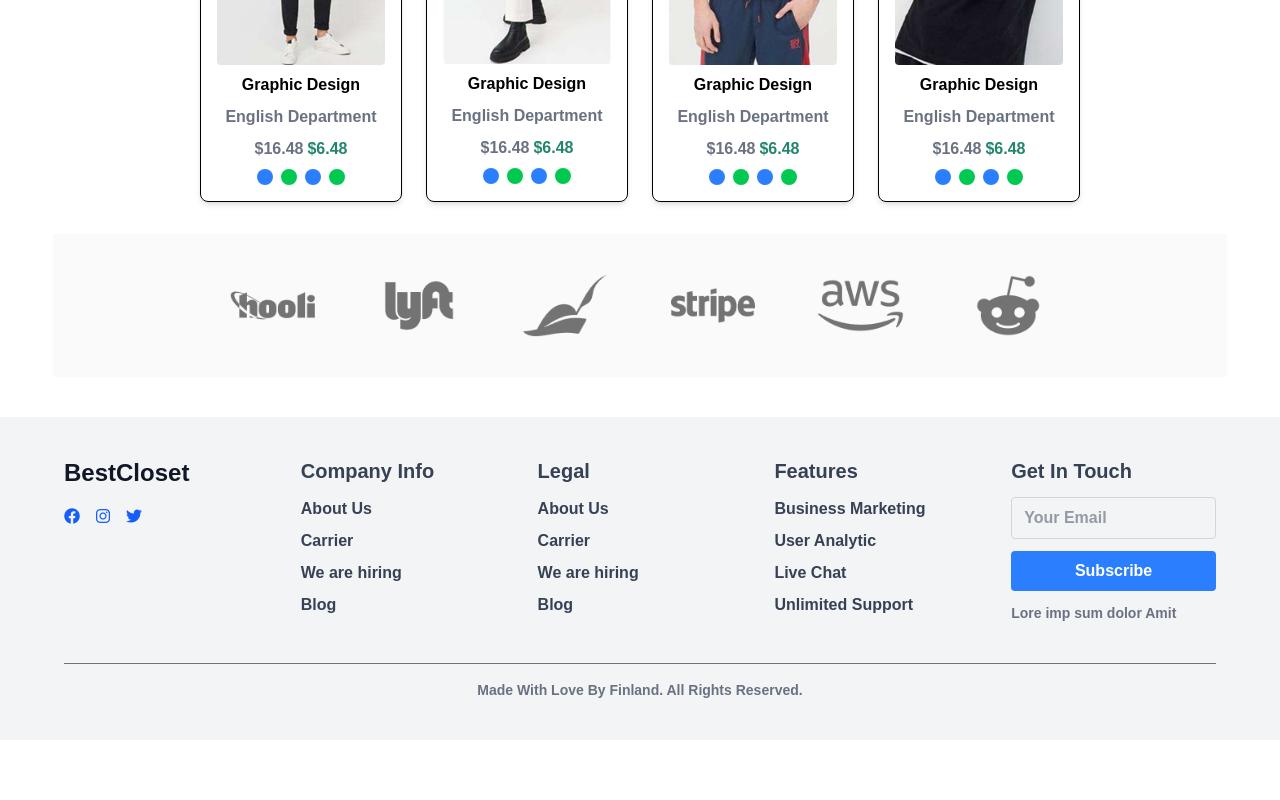
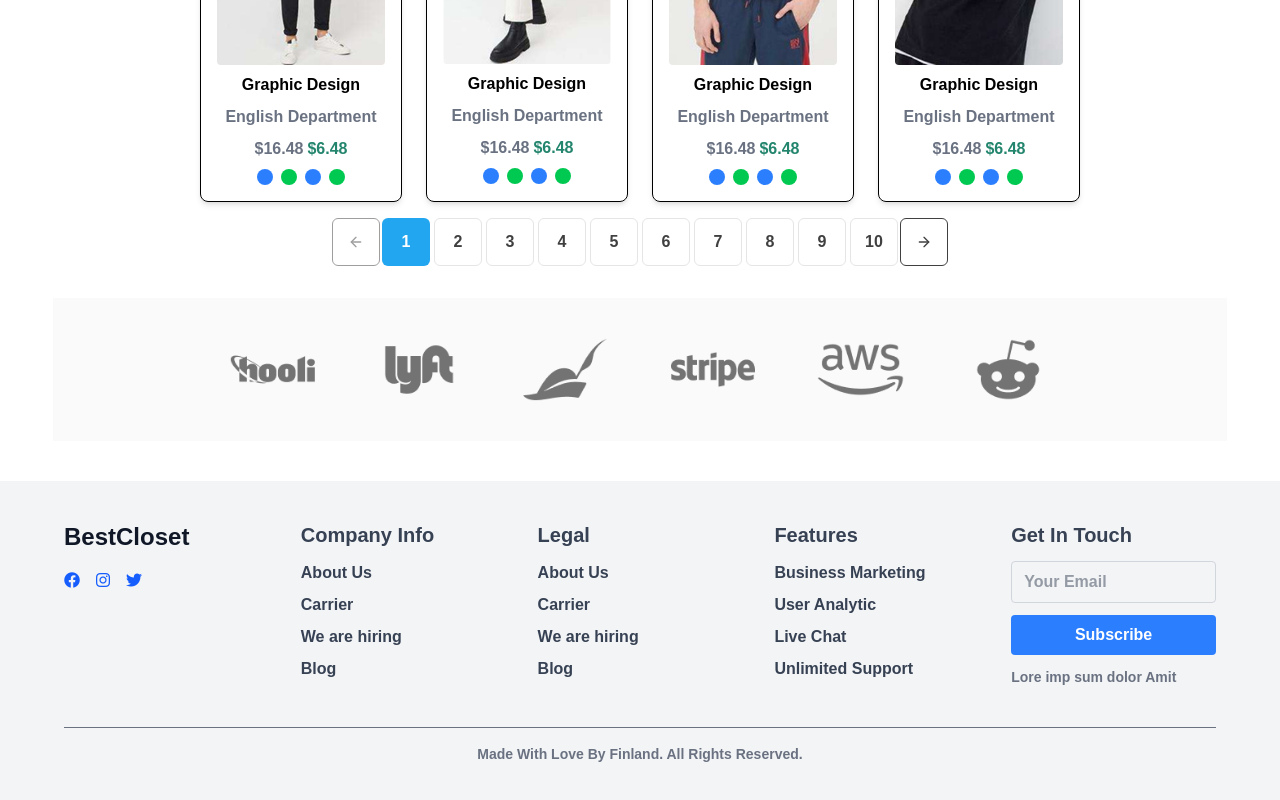
Before and after one commit to bernakocalar/BestCloset, a React (Vite) app: page /shop in a window 1280 px wide. Shown: the part 2089-2889 px from the top of the page. Before the commit the page ends 2829 px from the top, so only its background shows below. Built offline with nearby package versions, Linux system fonts and the light colour scheme.

Commit message:
feat: add BestSeller, Brands, Campaign, EditorsPick, and HeroSlider components; implement Pagination functionality; update HomePage and ShopPage to utilize new components; configure Tailwind CSS

```diff
--- /dev/null
+++ b/src/components/BestSeller.jsx
@@ -0,0 +1,29 @@
+import ProductCard from "./ProductCard";
+
+export default function BestSeller() {
+  const images = [
+    { src: "/assets/product-cover-5.png" },
+    { src: "/assets/product-cover-5 (1).png" },
+    { src: "/assets/product-cover-5 (2).png" },
+    { src: "/assets/product-cover-5 (3).png" },
+    { src: "/assets/product-cover-5 (4).png" },
+    { src: "/assets/product-cover-5 (5).png" },
+    { src: "/assets/product-cover-5 (6).png" },
+    { src: "/assets/product-cover-5 (7).png" },
+  ];
+  return (
+    <section className="flex flex-col mx-auto">
+      <div className="mx-auto text-center">
+        <h3>Featured Products</h3>
+        <h2>BESTSELLER PRODUCTS</h2>
+        <p>Problems trying to resolve the conflict between </p>
+      </div>
+
+      <div className="grid grid-cols-2 md:grid-cols-3 lg:grid-cols-4 gap-6 w-8/12 mx-auto">
+        {images.map((item, index) => (
+          <ProductCard key={index} src={item.src} />
+        ))}
+      </div>
+    </section>
+  );
+}
--- /dev/null
+++ b/src/components/Brands.jsx
@@ -0,0 +1,7 @@
+export default function Brands() {
+  return (
+    <div className="my-8">
+      <img src="/assets/desktop-clients-1.png"></img>
+    </div>
+  );
+}
--- a/src/containers/ShopPage.jsx
+++ b/src/containers/ShopPage.jsx
@@ -1,4 +1,6 @@
+import Brands from "../components/Brands";
 import ProductCard from "../components/ProductCard";
+import Pagination from "../shared/Pagination";
 
 export default function ShopPage() {
   const images = [
@@ -17,7 +19,7 @@ export default function ShopPage() {
     { src: "/assets/product-cover-5 (4).png" },
     { src: "/assets/product-cover-5 (5).png" },
     { src: "/assets/product-cover-5 (6).png" },
-        { src: "/assets/product-cover-5 (7).png" }
+    { src: "/assets/product-cover-5 (7).png" },
   ];
   return (
     <div className="w-11/12 mx-auto">
@@ -32,14 +34,13 @@ export default function ShopPage() {
       <div className="my-8"></div>
       <div className="grid grid-cols-1 md:grid-cols-3 lg:grid-cols-4 gap-6 w-9/12 mx-auto">
         {images.map((item, index) => (
-              <ProductCard
-                key={index}
-                src={item.src}
-              />
+          <ProductCard key={index} src={item.src} />
         ))}
       </div>
-          <div className="my-8"></div>
-          <img src="/assets/desktop-clients-1.png" ></img>
+      <div className="flex justify-center mt-4">
+        <Pagination totalPages={10} />
+      </div>
+      <Brands />
     </div>
   );
 }
--- a/src/pages/BestSeller.jsx
+++ /dev/null
@@ -1,30 +0,0 @@
-import ProductCard from "../components/ProductCard";
-
-export default function BestSeller(){
-    const images = [
-        { src: "/assets/product-cover-5.png" },
-        { src: "/assets/product-cover-5 (1).png" },
-        { src: "/assets/product-cover-5 (2).png" },
-        { src: "/assets/product-cover-5 (3).png" },
-        { src: "/assets/product-cover-5 (4).png" },
-        { src: "/assets/product-cover-5 (5).png" },
-        { src: "/assets/product-cover-5 (6).png" },
-        { src: "/assets/product-cover-5 (7).png" }
-      ];
-    return   <section className="flex flex-col mx-auto">
-    <div className="mx-auto text-center">
-        <h3>Featured Products</h3>
-        <h2>BESTSELLER PRODUCTS</h2>
-<p>Problems trying to resolve the conflict between </p>
-        </div>
-
-    <div className="grid grid-cols-2 md:grid-cols-3 lg:grid-cols-4 gap-6 w-8/12 mx-auto">
-    {images.map((item, index) => (
-      <ProductCard
-        key={index}
-        src={item.src}
-      />
-    ))}
-  </div>
-  </section>
-}
--- /dev/null
+++ b/src/shared/Pagination.jsx
@@ -0,0 +1,62 @@
+import { ArrowLeftIcon, ArrowRightIcon } from "lucide-react";
+import React, { useState } from "react";
+
+const Pagination = ({ className = "", totalPages = 5 }) => {
+  const [activePage, setActivePage] = useState(1);
+
+  const handlePageClick = (page) => {
+    setActivePage(page);
+  };
+
+  const renderButton = (page) => {
+    const isActive = page === activePage;
+
+    const commonClass = `w-12 h-12 flex items-center justify-center rounded-md font-semibold mx-0.5 transition-colors duration-200 ${
+      isActive
+        ? "bg-[#23A6F0] text-white"
+        : "bg-white text-neutral-700 border border-neutral-200 hover:bg-neutral-100"
+    }`;
+
+    return (
+      <button
+        key={page}
+        onClick={() => handlePageClick(page)}
+        className={commonClass}
+      >
+        {page}
+      </button>
+    );
+  };
+
+  return (
+    <nav className={`flex justify-center items-center gap-0 ${className}`}>
+      <button
+        onClick={() => handlePageClick(activePage - 1)}
+        disabled={activePage === 1}
+        className={`w-12 h-12 flex items-center justify-center rounded-md border bg-white text-neutral-700 ${
+          activePage === 1
+            ? "opacity-50 cursor-not-allowed"
+            : "hover:bg-neutral-100"
+        }`}
+      >
+        <ArrowLeftIcon className="w-4 h-4" />
+      </button>
+
+      {[...Array(totalPages)].map((_, index) => renderButton(index + 1))}
+
+      <button
+        onClick={() => handlePageClick(activePage + 1)}
+        disabled={activePage === totalPages}
+        className={`w-12 h-12 flex items-center justify-center rounded-md border bg-white text-neutral-700 ${
+          activePage === totalPages
+            ? "opacity-50 cursor-not-allowed"
+            : "hover:bg-neutral-100"
+        }`}
+      >
+        <ArrowRightIcon className="w-4 h-4" />
+      </button>
+    </nav>
+  );
+};
+
+export default Pagination;
--- /dev/null
+++ b/tailwind.config.js
@@ -0,0 +1,13 @@
+module.exports = {
+    content: [
+      "./src/**/*.{js,jsx,ts,tsx}",
+    ],
+    theme: {
+      extend: {
+        colors: {
+          primary: "#23A6F0",
+        },
+      },
+    },
+    plugins: [],
+  }
```
Also changed, not shown: src/containers/HomePage.jsx (+17 -17 lines), src/components/Campaign.jsx (renamed from src/pages/Campaign.jsx), src/components/EditorsPick.jsx (renamed from src/pages/EditorsPick.jsx), src/components/HeroSlider.jsx (renamed from src/pages/HeroSlider.jsx). Lines whose indentation alone changed are shown as unchanged.
